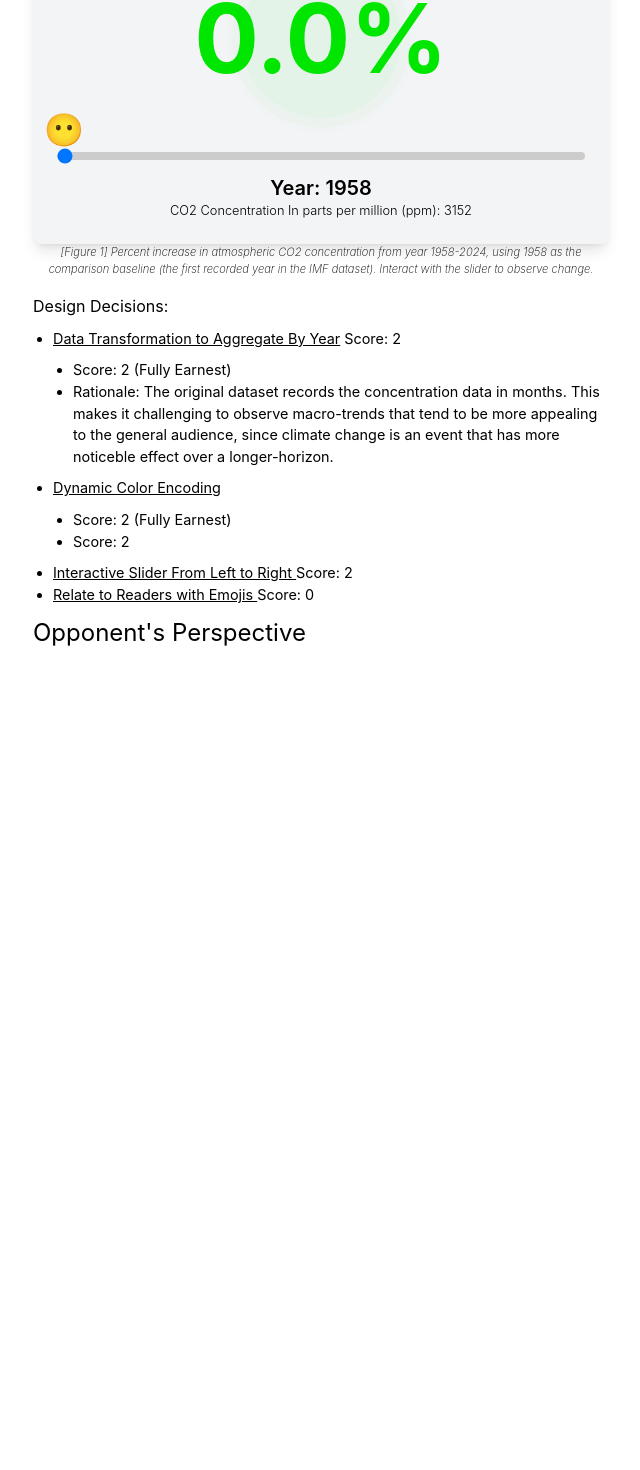
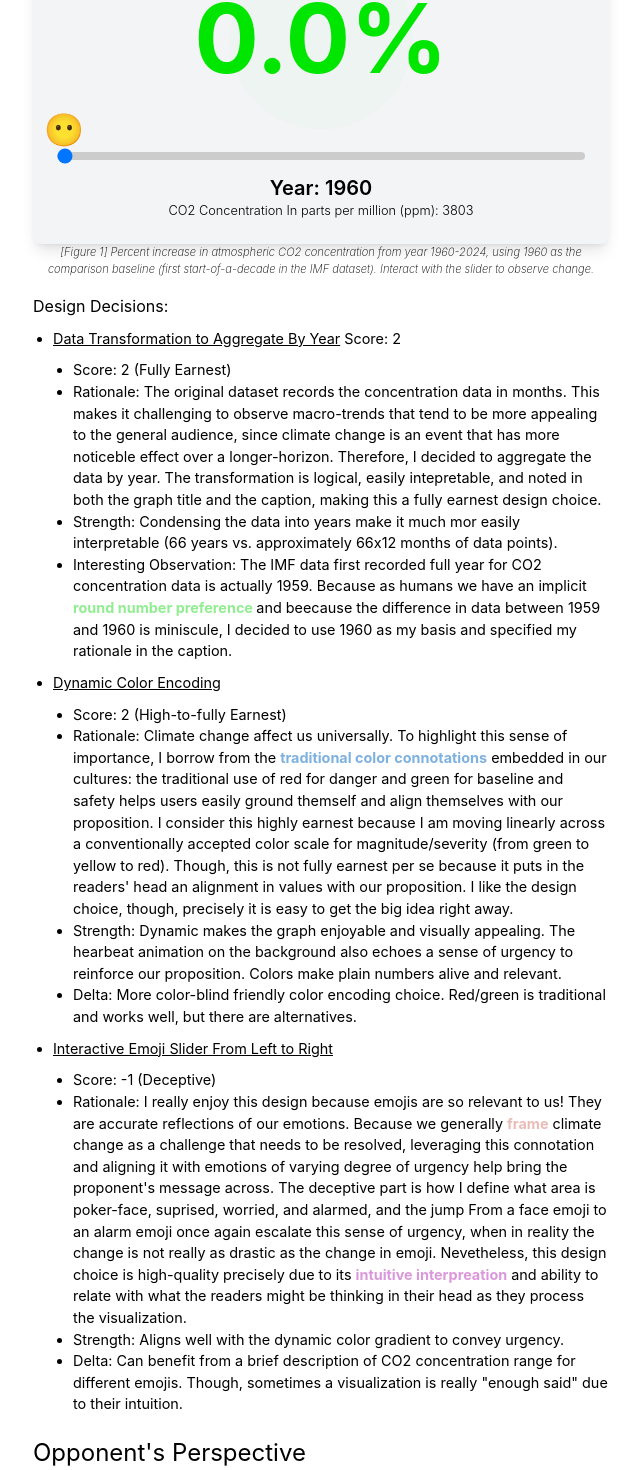
Before and after one commit to tylenode/vis-a4, a Next.js app: page / in a window 1280 px wide. Shown: the part 672-2142 px from the top of the page, without its empty margins (319-959 px from the left). Before the commit the page ends 1408 px from the top, so only its background shows below. Built offline with nearby package versions, Linux system fonts and the light colour scheme.

Commit message:
Add V1 write-up

```diff
--- a/app/components/co2Slider.tsx
+++ b/app/components/co2Slider.tsx
@@ -3,15 +3,15 @@
 import React, { useState, useEffect } from 'react';
 
 const CO2Slider = () => {
-  const [year, setYear] = useState(1958); // Start from
+  const [year, setYear] = useState(1960); // Start from
   const [percentage, setPercentage] = useState(0); // Percentage change in CO2 concentration
 
-  const years = [1958, 1959, 1960, 1961, 1962, 1963, 1964, 1965, 1966, 1967, 1968, 1969, 1970, 1971, 1972, 1973, 1974, 1975, 1976, 1977, 1978, 1979, 1980, 1981, 1982, 1983, 1984, 1985, 1986, 1987, 1988, 1989, 1990, 1991, 1992, 1993, 1994, 1995, 1996, 1997, 1998, 1999, 2000, 2001, 2002, 2003, 2004, 2005, 2006, 2007, 2008, 2009, 2010, 2011, 2012, 2013, 2014, 2015, 2016, 2017, 2018, 2019, 2020, 2021, 2022, 2023, 2024]
-  const co2 = [3152, 3792, 3803, 3812, 3821, 3828, 3835, 3840, 3856, 3866, 3877, 3895, 3908, 3916, 3929, 3956, 3962, 3974, 3984, 4006, 4025, 4042, 4065, 4081, 4098, 4118, 4138, 4156, 4171, 4192, 4220, 4238, 4253, 4268, 4279, 4287, 4308, 4332, 4353, 4367, 4402, 4422, 4436, 4456, 4481, 4512, 4532, 4560, 4585, 4608, 4630, 4652, 4681, 4702, 4729, 4761, 4786, 4812, 4853, 4881, 4905, 4940, 4971, 4997, 5022, 5053, 5095]
+  const years = [1960, 1961, 1962, 1963, 1964, 1965, 1966, 1967, 1968, 1969, 1970, 1971, 1972, 1973, 1974, 1975, 1976, 1977, 1978, 1979, 1980, 1981, 1982, 1983, 1984, 1985, 1986, 1987, 1988, 1989, 1990, 1991, 1992, 1993, 1994, 1995, 1996, 1997, 1998, 1999, 2000, 2001, 2002, 2003, 2004, 2005, 2006, 2007, 2008, 2009, 2010, 2011, 2012, 2013, 2014, 2015, 2016, 2017, 2018, 2019, 2020, 2021, 2022, 2023, 2024]
+  const co2 = [3803, 3812, 3821, 3828, 3835, 3840, 3856, 3866, 3877, 3895, 3908, 3916, 3929, 3956, 3962, 3974, 3984, 4006, 4025, 4042, 4065, 4081, 4098, 4118, 4138, 4156, 4171, 4192, 4220, 4238, 4253, 4268, 4279, 4287, 4308, 4332, 4353, 4367, 4402, 4422, 4436, 4456, 4481, 4512, 4532, 4560, 4585, 4608, 4630, 4652, 4681, 4702, 4729, 4761, 4786, 4812, 4853, 4881, 4905, 4940, 4971, 4997, 5022, 5053, 5095]
 
   const data = Object.fromEntries(years.map((year, index) => [year, co2[index]]));
 
-  const baseYear = 1958
+  const baseYear = 1960
 
   // UseEffect to calculate the percentage change based on selected year
   useEffect(() => {
@@ -45,8 +45,7 @@ const CO2Slider = () => {
   const getEmoji = (year) => {
     if (year < 1975) return '😶'; // Flat face
     if (year < 1990) return '😮'; // Slightly surprised
-    if (year < 2005) return '😟'; // Slightly worried
-    if (year < 2010) return '😧'; // Really worried
+    if (year < 2013) return '😧'; // Slightly worried
     return '🚨'; // Scared
   };
 
@@ -55,7 +54,7 @@ const CO2Slider = () => {
     <div className="max-w-2xl mx-auto p-6 bg-gray-100 rounded-lg shadow-lg flex flex-col items-center">
       {/* Title */}
       <h1 className="black text-2xl font-bold mb-6 text-center">
-        Percent Increase in Atmospheric CO₂ Concentration Since 1958 🌎
+        Percent Increase in Atmospheric CO₂ Concentration Since 1960 🌎
       </h1>
 
       {/* Percentage Display with Animated Steam */}
@@ -99,13 +98,13 @@ const CO2Slider = () => {
       <div className="mt-8 w-full relative">
         <input
           type="range"
-          min="1958"
+          min="1960"
           max="2024"
           value={year}
           onChange={(e) => setYear(parseInt(e.target.value))}
           className="w-full"
           style={{
-            background: `linear-gradient(to right, #ff7f50 ${((year - 1958) / (2024 - 1958)) * 100}%, #ccc 0%)`,
+            background: `linear-gradient(to right, #ff7f50 ${((year - baseYear) / (2024 - baseYear)) * 100}%, #ccc 0%)`,
             appearance: 'none',
             height: '8px',
             borderRadius: '4px',
@@ -117,7 +116,7 @@ const CO2Slider = () => {
         <div
           style={{
             position: 'absolute',
-            left: `${(((year - 1958) / (2024 - 1958))) * 100 + 2}%`,
+            left: `${(((year - baseYear) / (2024 - baseYear))) * 100 + 2}%`,
             transform: 'translateX(-60%)',
             bottom: '85%',
             fontSize: '2rem', // Emoji size
--- a/app/global.css
+++ b/app/global.css
@@ -198,6 +198,10 @@ ul {
   color: rgb(219, 151, 219)
 }
 
+.red {
+  color: rgb(234, 187, 182)
+}
+
 .graph-text {
   font-size: 0.7rem;
   font-weight: 250;
--- a/app/page.tsx
+++ b/app/page.tsx
@@ -26,7 +26,7 @@ export default function Page() {
 
       <p className="mb-4 normal">
         {`
-      The dataset represents the CO2 concentration measured in Parts Per Million (ppm) from year 1958 to now.
+      The dataset represents the CO2 concentration measured in Parts Per Million (ppm) from year  to now.
       The source of the data is from National Oceanic and Atmospheric Administration (NOAA). Global Monitoring Laboratory: `}
       <a className="link" href="https://gml.noaa.gov/ccgg/trends/">Trends in Atmospheric Carbon Dioxide Data</a>
 
@@ -50,7 +50,7 @@ export default function Page() {
       <CO2Slider></CO2Slider>
       <figcaption className="text">
         [Figure 1]
-        Percent increase in atmospheric CO2 concentration from year 1958-2024, using 1958 as the comparison baseline (the first recorded year in the IMF dataset). Interact with the slider to observe change.
+        Percent increase in atmospheric CO2 concentration from year 1960-2024, using 1960 as the comparison baseline (first start-of-a-decade in the IMF dataset). Interact with the slider to observe change.
       </figcaption>
       <h3 className='text-space'>Design Decisions:</h3>
       <ul className="normal">
@@ -60,7 +60,14 @@ export default function Page() {
                 <li>Score: 2 (Fully Earnest)</li>
                 <li>
                   Rationale: The original dataset records the concentration data in months. This makes it challenging to observe macro-trends that tend to be more appealing to the general audience, since climate change is an event that has more noticeble effect over a longer-horizon.
-
+                  Therefore, I decided to aggregate the data by year. The transformation is logical, easily intepretable, and noted in both the graph title and the caption, making this a fully earnest design choice.
+                </li>
+                <li>
+                  Strength: Condensing the data into years make it much mor easily interpretable (66 years vs. approximately 66x12 months of data points).
+                </li>
+                <li>
+                  Interesting Observation: The IMF data first recorded full year for CO2 concentration data is actually 1959. Because as humans we have an implicit <b className='green'>round number preference </b>
+                  and beecause the difference in data between 1959 and 1960 is miniscule, I decided to use 1960 as my basis and specified my rationale in the caption.
                 </li>
               </ul>
             </li>
@@ -68,19 +75,42 @@ export default function Page() {
             <li>
               <span className="u">Dynamic Color Encoding </span>
               <ul>
-                <li>Score: 2 (Fully Earnest)</li>
-                <li>Score: 2</li>
+                <li>Score: 2 (High-to-fully Earnest)</li>
+                <li>
+                  Rationale: Climate change affect us universally. To highlight this sense of importance, I borrow from the <b className='blue'>traditional color connotations</b> embedded in our cultures:
+                  the traditional use of red for danger and green for baseline and safety helps users easily ground themself and align themselves with our proposition. I consider this highly earnest
+                  because I am moving linearly across a conventionally accepted color scale for magnitude/severity (from green to yellow to red). Though, this is not fully earnest per se because
+                  it puts in the readers' head an alignment in values with our proposition. I like the design choice, though, precisely it is easy to get the big idea right away.
+                </li>
+                <li>
+                  Strength: Dynamic makes the graph enjoyable and visually appealing. The hearbeat animation on the background also echoes a sense of urgency to reinforce our proposition.
+                  Colors make plain numbers alive and relevant.
+                </li>
+                <li>
+                  Delta: More color-blind friendly color encoding choice. Red/green is traditional and works well, but there are alternatives.
+                </li>
               </ul>
             </li>
 
             <li>
-              <span className="u">Interactive Slider From Left to Right </span> Score: 2
+              <span className="u">Interactive Emoji Slider From Left to Right </span>
+              <ul>
+                <li>Score: -1 (Deceptive)</li>
+                <li>
+                  Rationale: I really enjoy this design because emojis are so relevant to us! They are accurate reflections of our emotions. Because
+                  we generally <b className='red'>frame</b> climate change as a challenge that needs to be resolved, leveraging this connotation and aligning it with emotions of varying degree of urgency
+                  help bring the proponent's message across. The deceptive part is how I define what area is poker-face, suprised, worried, and alarmed, and the jump From
+                  a face emoji to an alarm emoji once again escalate this sense of urgency, when in reality the change is not really as drastic as the change in emoji.
+                  Nevetheless, this design choice is high-quality precisely due to its <b className='purple'>intuitive interpreation</b> and ability to relate with what the readers might be thinking in their head as they process the visualization.
+                </li>
+                <li>
+                  Strength: Aligns well with the dynamic color gradient to convey urgency.
+                </li>
+                <li>
+                  Delta: Can benefit from a brief description of CO2 concentration range for different emojis. Though, sometimes a visualization is really "enough said" due to their intuition.
+                </li>
+              </ul>
             </li>
-
-            <li>
-              <span className="u">Relate to Readers with Emojis </span> Score: 0
-            </li>
-
         </ul>
 
 
```
